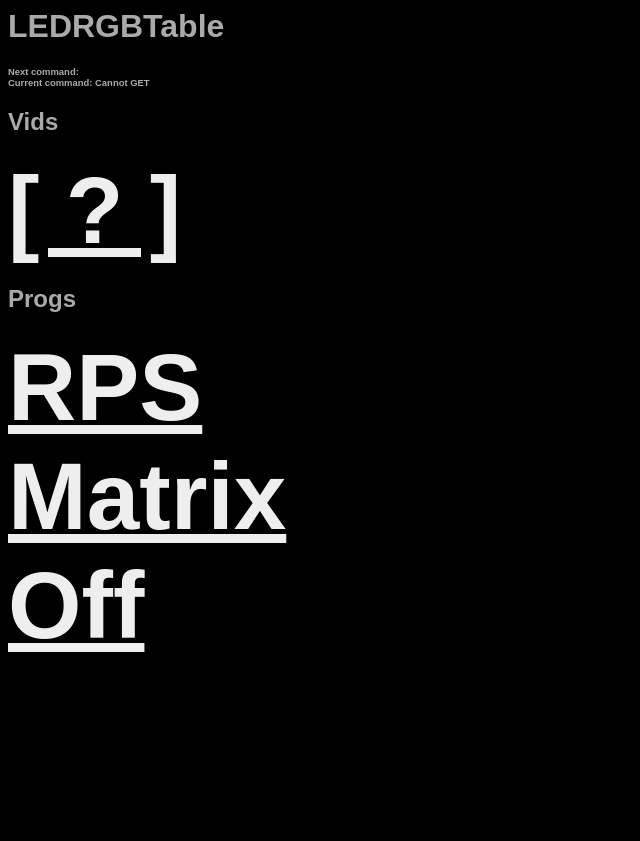
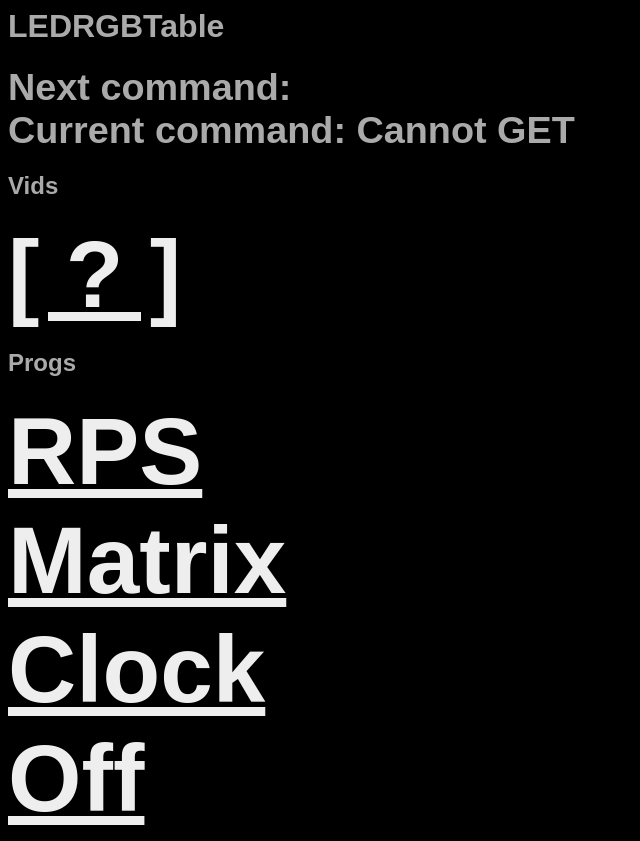
Before and after one commit to lvachon/LEDRGBTable, a PHP site: page /index.php in a window 1280 px wide. Shown: the whole page, without its empty margins (0-640 px from the left). Before the commit the page ends 652 px from the top, so only its background shows below. Run offline with PHP 8.4, Linux system fonts and the light colour scheme.

Commit message:
web clock

```diff
--- a/web/index.php
+++ b/web/index.php
@@ -19,6 +19,10 @@ if(isset($_GET['matrix'])){
 	$cmd = "../c/matrix 1";
 	file_put_contents("webcmd",$cmd);
 }
+if(isset($_GET['clock'])){
+	$cmd = "../c/clock 1";
+	file_put_contents("webcmd",$cmd);
+}
 if(isset($_GET['rand'])){
 	$a = glob("../raws/*.raw");
 	$file = $a[rand(0,floor(count($a)-1))];
@@ -33,7 +37,7 @@ if(isset($_GET['rand'])){
 			.vid {margin:2px;border:solid 1px #888888;height:2.5cm;}
 			body {background:#000000;color:#AAAAAA;font-weight:bold;font-family:sans-serif;}
 			a {color:#EEEEEE;font-weight:bold;font-size:2.5cm;}
-			.status {font-size:0.25cm;}
+			.status {font-size:1cm;}
 		</style>
 	</head>
 	<body>
@@ -78,6 +82,7 @@ if(isset($_GET['rand'])){
 			<h2>Progs</h2>
 			<a href='?rps=1'>RPS</a><br/>
 			<a href='?matrix=1'>Matrix</a><br/>
+			<a href='?clock=1'>Clock</a><br/>
 			<a href='?black=1'>Off</a>
 		</div>
 	</body>
```
